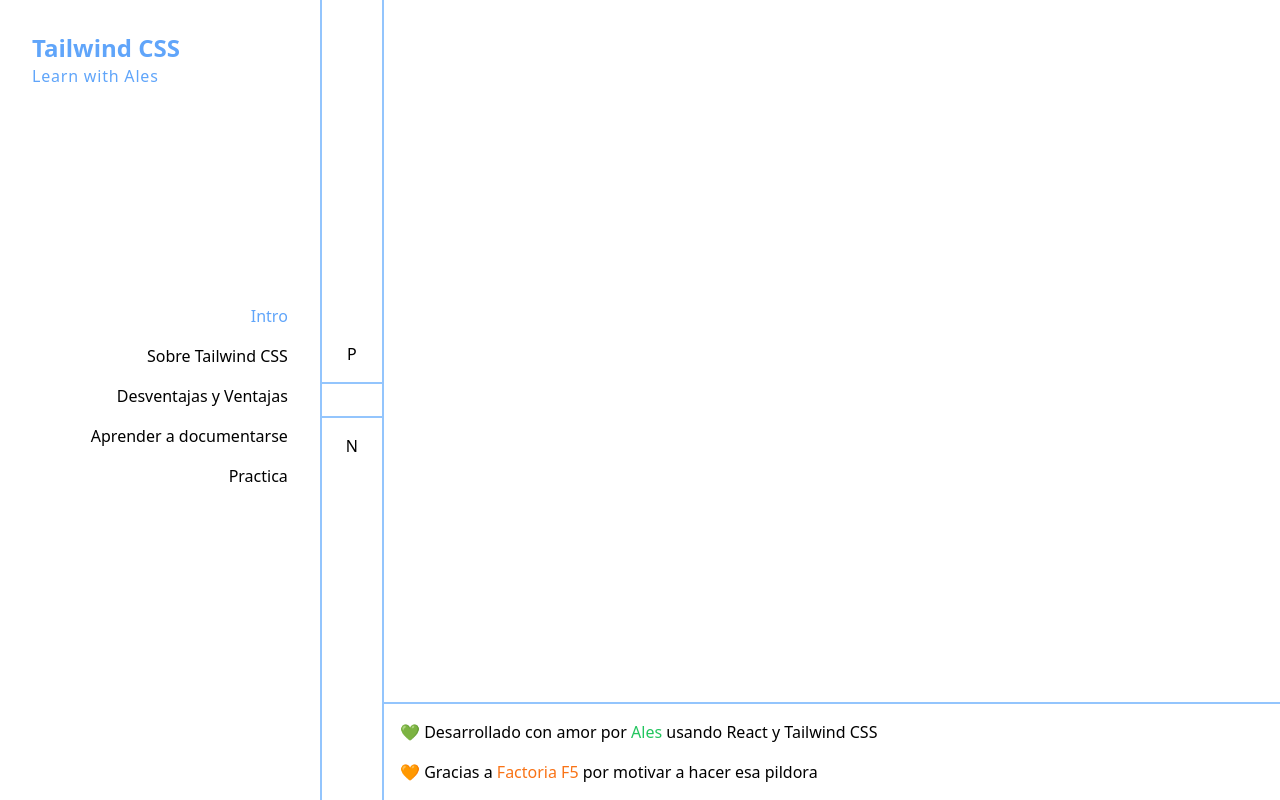
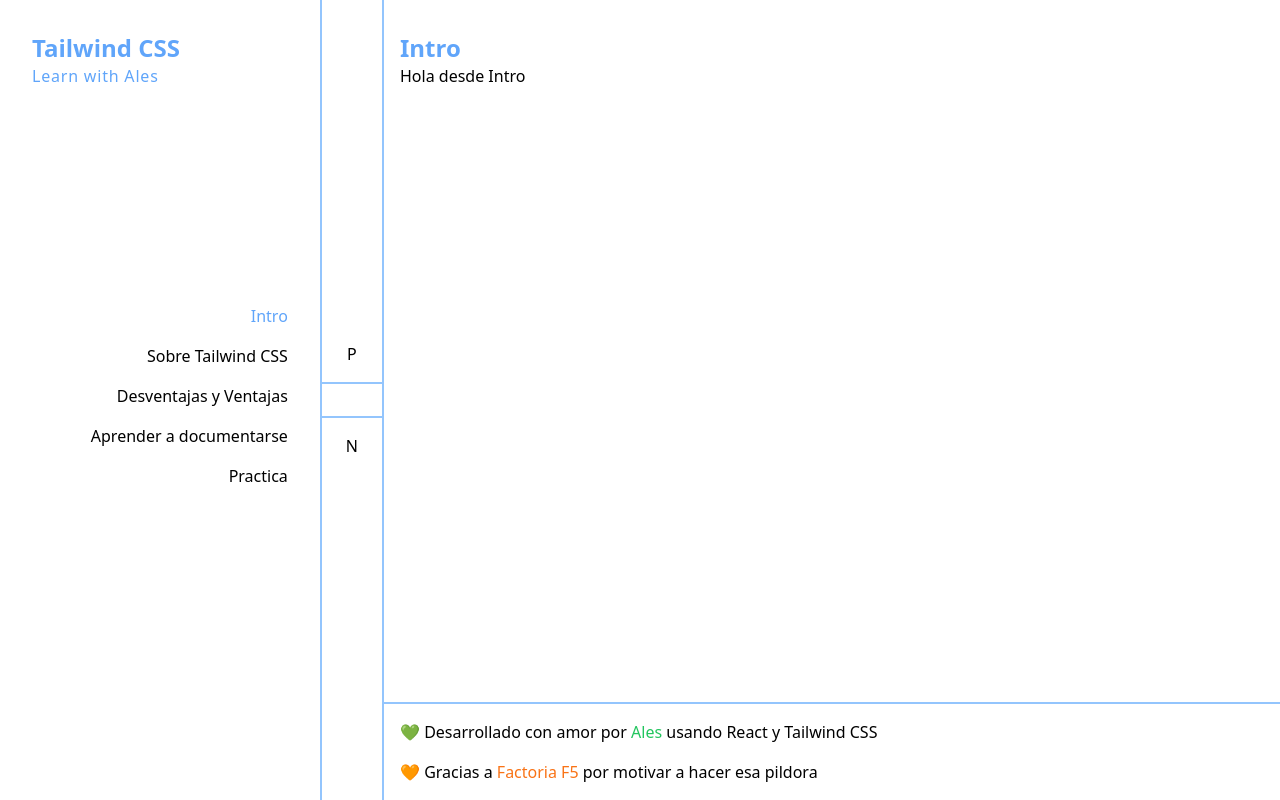
Before and after one commit to alesdevux/pill-tailwind, a React (Vite) app: page / in a window 1280 px wide. Built offline with nearby package versions, Linux system fonts and the light colour scheme.

Commit message:
print section active in Main

```diff
--- a/src/components/App.jsx
+++ b/src/components/App.jsx
@@ -1,16 +1,43 @@
 import React, { useState } from 'react'
 import { Header } from './Header'
+import { Main } from './Main'
 import { Footer } from './Footer'
+
+import { Intro } from '../pages/Intro'
+import { SobreTailwind } from '../pages/SobreTailwind'
+import { ProsContras } from '../pages/ProsContras'
+import { Documentarse } from '../pages/Documentarse'
+import { Practica } from '../pages/Practica'
 
 function App() {
   const [page, setPage] = useState('page-1')
+
+  const sections = [
+    { key: 'page-1', title: 'Intro', archive: 'Intro', svg: 'info' },
+    { key: 'page-2', title: 'Sobre Tailwind CSS', archive: 'SobreTailwind', svg: 'about' },
+    { key: 'page-3', title: 'Desventajas y Ventajas', archive: 'ProsContras', svg: 'check' },
+    { key: 'page-4', title: 'Aprender a documentarse', archive: 'Documentarse', svg: 'doc' },
+    { key: 'page-5', title: 'Practica', archive: 'Practica', svg: 'practice' },
+  ]
+  const section = sections.find(section => section.key === page)
 
   return (
     <>
       <Header
         page={page}
         setPage={setPage}
+        sections={sections}
       />
+      <Main
+        page={page}
+        title={section.title}
+      >
+        {section.archive === 'Intro' ? <Intro /> : ''}
+        {section.archive === 'SobreTailwind' ? <SobreTailwind /> : ''}
+        {section.archive === 'ProsContras' ? <ProsContras /> : ''}
+        {section.archive === 'Documentarse' ? <Documentarse /> : ''}
+        {section.archive === 'Practica' ? <Practica /> : ''}
+      </Main>
       <Footer />
     </>
   )
--- a/src/components/Header.jsx
+++ b/src/components/Header.jsx
@@ -1,15 +1,10 @@
 import { MenuItem } from './MenuItem'
 
-function Header({ page, setPage }) {
-
-  const sections = [
-    { key: 'page-1', title: 'Intro', archive: 'Intro', svg: 'info' },
-    { key: 'page-2', title: 'Sobre Tailwind CSS', archive: 'SobreTailwind', svg: 'about' },
-    { key: 'page-3', title: 'Desventajas y Ventajas', archive: 'ProsContras', svg: 'check' },
-    { key: 'page-4', title: 'Aprender a documentarse', archive: 'Documentarse', svg: 'doc' },
-    { key: 'page-5', title: 'Practica', archive: 'Practica', svg: 'practice' },
-  ]
-
+function Header({
+  page,
+  setPage,
+  sections
+}) {
   return (
     <header className="border-r-2 border-blue-300 w-96 fixed h-screen z-20 bg-white flex">
       <div className="flex whitespace-nowrap flex-col w-full">
--- /dev/null
+++ b/src/components/Main.jsx
@@ -0,0 +1,14 @@
+function Main({ title, children }) {
+  return (
+    <main className="h-screen ml-96 pt-4 pb-16">
+      <div className="personal-container">
+        <h1 className="text-2xl font-black text-blue-400">{title}</h1>
+        <section>
+          { children }
+        </section>
+      </div>
+    </main>
+  )
+}
+
+export { Main }
```
